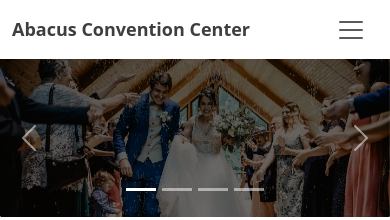
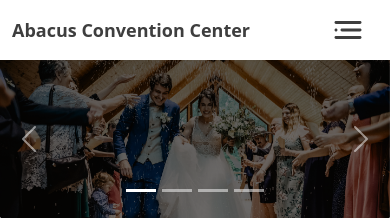
Before and after one commit to AbtahiHasan/convention-center, a plain HTML site: page index.html in a window 390 px wide. Shown: the top 220 px of the page. Drawn offline with Linux system fonts and the light colour scheme.

Commit message:
nav icon update

```diff
--- a/index.html
+++ b/index.html
@@ -15,7 +15,7 @@
         <nav class="navbar navbar-expand-lg">
             <div class="container">
                 <a href="#" class="navbar-brand">Abacus Convention Center</a>
-                <button class="navbar-toggler" data-bs-toggle="collapse" data-bs-target="#nav-items"><span class="navbar-toggler-icon"></span></button>
+                <button class="navbar-toggler" data-bs-toggle="collapse" data-bs-target="#nav-items"><img src="assets/icons/menu-2 1.svg" alt="menu icon"></span></button>
                 <div class="collapse navbar-collapse" id="nav-items">
                     <ul class="navbar-nav ms-auto">
                         <li class="nav-item">
```
